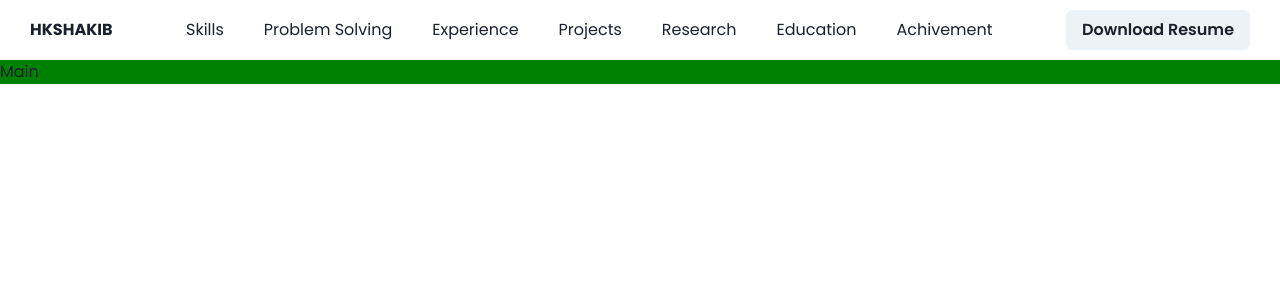
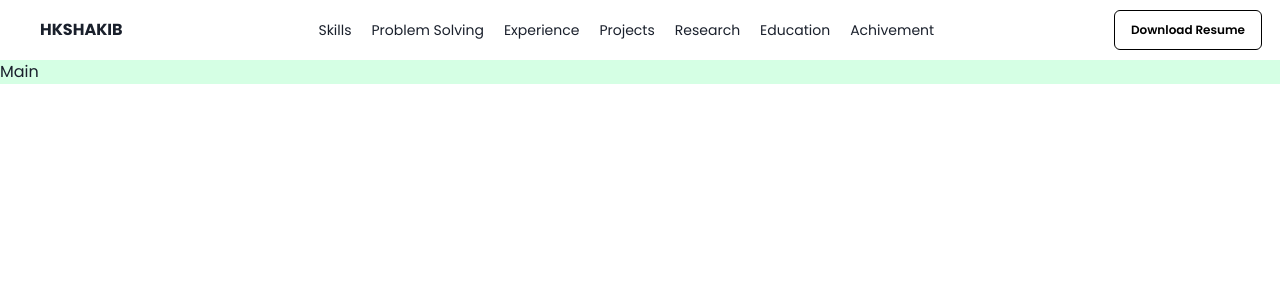
Before and after one commit to hkshakib/portfolioupgrade, a React (Create React App) app: page / in a window 1280 px wide. Shown: the top 300 px of the page. Built offline with nearby package versions, Linux system fonts and the light colour scheme.

Commit message:
feat: Added Icons and Mobile Hamburger

```diff
--- a/package.json
+++ b/package.json
@@ -3,6 +3,7 @@
   "version": "0.1.0",
   "private": true,
   "dependencies": {
+    "@chakra-ui/icons": "^2.1.0",
     "@chakra-ui/react": "^2.8.0",
     "@emotion/react": "^11.11.1",
     "@emotion/styled": "^11.11.0",
--- a/src/App.js
+++ b/src/App.js
@@ -14,7 +14,7 @@ function App() {
       <GridItem area="nav">
         <NavBar />
       </GridItem>
-      <GridItem area="main" bg="green">
+      <GridItem area="main" bg="#D5FFE4">
         Main
       </GridItem>
     </Grid>
--- a/src/components/NavBar.jsx
+++ b/src/components/NavBar.jsx
@@ -1,13 +1,37 @@
-import { Button, HStack, List, ListItem, Text } from "@chakra-ui/react";
+import { Button, HStack, List, ListItem } from "@chakra-ui/react";
+import { HamburgerIcon } from "@chakra-ui/icons";
 
 const NavBar = () => {
   return (
-    <HStack justifyContent="space-between" padding="10px">
-      <Text fontWeight="bold" marginLeft={5}>
+    <HStack justifyContent="space-between" padding="10px" dropShadow={1}>
+      <Button
+        fontWeight="bold"
+        marginLeft={{
+          base: 0,
+          lg: 5,
+        }}
+        paddingLeft={{
+          base: "1px",
+          lg: "10px",
+        }}
+        variant="outlined"
+      >
         HKSHAKIB
-      </Text>
-      <List>
-        <HStack justifyContent="space-between" spacing={10}>
+      </Button>
+      <List
+        display={{
+          base: "none",
+          lg: "block",
+        }}
+      >
+        <HStack
+          justifyContent="space-between"
+          spacing={5}
+          fontSize={{
+            base: "12px",
+            lg: "14px",
+          }}
+        >
           <ListItem cursor="pointer">Skills</ListItem>
           <ListItem cursor="pointer">Problem Solving</ListItem>
           <ListItem cursor="pointer">Experience</ListItem>
@@ -17,7 +41,30 @@ const NavBar = () => {
           <ListItem cursor="pointer">Achivement</ListItem>
         </HStack>
       </List>
-      <Button marginRight={5}>Download Resume</Button>
+      <Button
+        colorScheme="teal"
+        color="black"
+        variant="outline"
+        marginRight={2}
+        display={{
+          base: "none",
+          lg: "block",
+        }}
+        fontSize={{
+          base: "14px",
+          md: "12px",
+        }}
+      >
+        Download Resume
+      </Button>
+      <Button
+        display={{
+          base: "block",
+          lg: "none",
+        }}
+      >
+        <HamburgerIcon />
+      </Button>
     </HStack>
   );
 };
```
Also changed, not shown: 1 other file (tests, documents, lock files or other folders).
